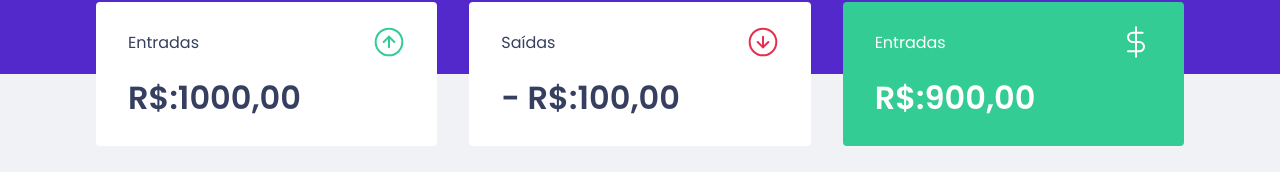
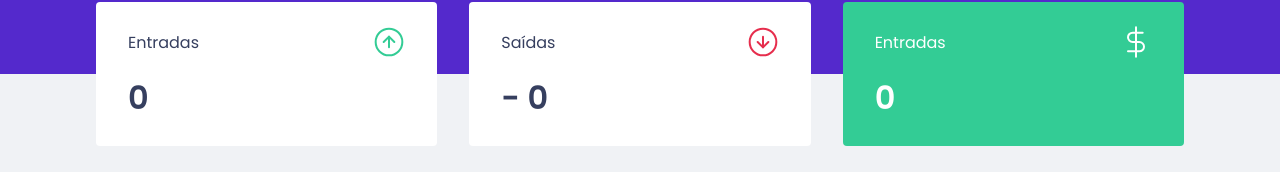
Before and after one commit to landson90/dtmoney, a React (Create React App) app: page / in a window 1280 px wide. Shown: the part 166-338 px from the top of the page. Built offline with nearby package versions, Linux system fonts and the light colour scheme; no server answers; what miragejs would draw is missing.

Commit message:
mostrando dados no card

```diff
--- a/src/components/Summary/index.tsx
+++ b/src/components/Summary/index.tsx
@@ -8,7 +8,20 @@
 
 export function Summary() {
     const { transactions } = useContext(TransactionsContext);
-
+   const summary = transactions.reduce((acc, transaction) => {
+    if(transaction.type === 'deposit') {
+        acc.deposits += transaction.amount;
+        acc.total += transaction.amount;
+    } else {
+        acc.withdraws += transaction.amount;
+        acc.total += transaction.amount;
+    }
+    return acc;
+   }, {
+       deposits: 0,
+       withdraws: 0,
+       total: 0
+   })
     return(
         <Container >
             <div>
@@ -16,21 +29,21 @@
                     <p>Entradas</p>
                     <img src={incomeImg} alt="Entradas" />
                 </header>
-                <strong>R$:1000,00</strong>
+                <strong>{summary.deposits}</strong>
             </div>
             <div>
                 <header>
                     <p>Saídas</p>
                     <img src={outcomeImg} alt="Saidas" />
                 </header>
-                <strong>- R$:100,00</strong>
+                <strong>- {summary.withdraws}</strong>
             </div>
             <div className="highlight-background">
                 <header>
                     <p>Entradas</p>
                     <img src={totalImg} alt="Total" />
                 </header>
-                <strong>R$:900,00</strong>
+                <strong>{summary.total}</strong>
             </div>
         </Container>
 
```
